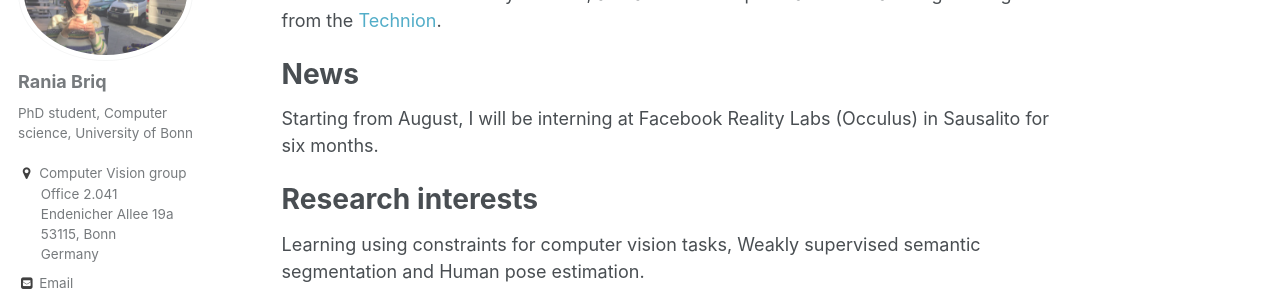
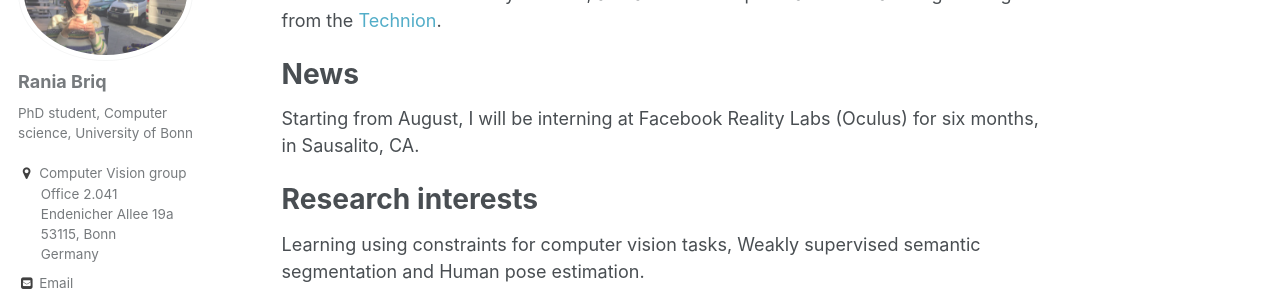
Before and after one commit to briqr/briqr.github.io, a Jekyll site: the page built from _pages/about.md, in a window 1280 px wide and 978 px high. Shown: the part 329-629 px from the top of the window. Built offline with Jekyll 4.4.1, drawn with Linux system fonts in a browser that asks for light colours.

Commit message:
Update about.md

```diff
--- a/_pages/about.md
+++ b/_pages/about.md
@@ -19,7 +19,7 @@ Hi there! I am a PhD student in computer vision and machine learning at the [Uni
 
 News
 ======
-Starting from August, I will be interning at Facebook Reality Labs (Occulus) in Sausalito for six months.
+Starting from August, I will be interning at Facebook Reality Labs (Oculus) for six months, in Sausalito, CA.
 
 Research interests
 ======
```
